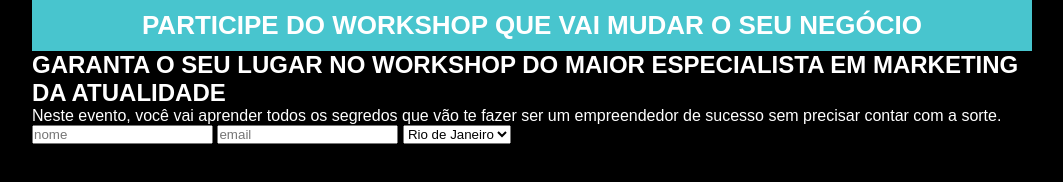
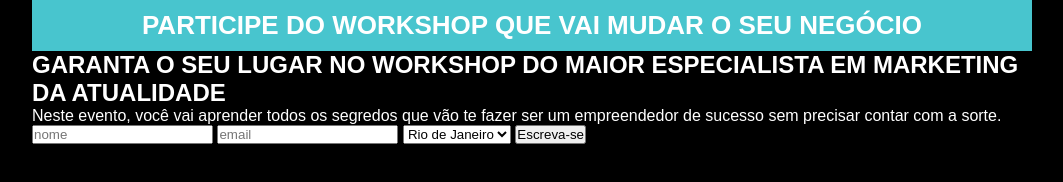
Before and after one commit to Davisilvas/p-gina-de-captura, a plain HTML site: page index.html in a window 1280 px wide. Shown: the whole page, without its empty margins (108-1171 px from the left). Drawn offline with Linux system fonts and the light colour scheme.

Commit message:
added a submit button

```diff
--- a/index.html
+++ b/index.html
@@ -31,6 +31,7 @@
                         <option value="es">Espírito Santo</option>
                         <option value="sp">São Paulo</option>
                     </select>
+                    <input type="submit" Value="Escreva-se">
 
                 </form>
             </div>
```
